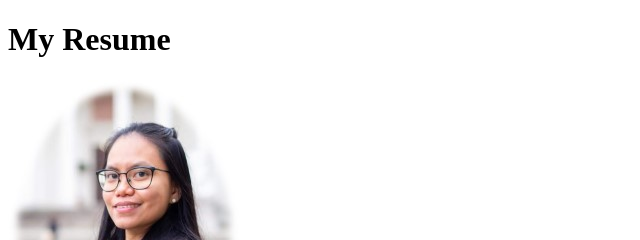
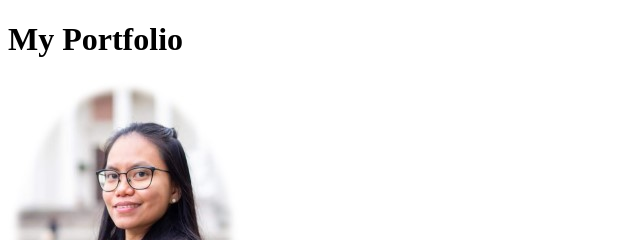
Before and after one commit to t2hale00/Portfolio-html-, a plain HTML site: page index.html in a window 1280 px wide. Shown: the top 240 px of the page, 0-640 px from the left. Drawn offline with Linux system fonts and the light colour scheme.

Commit message:
Update index.html

```diff
--- a/index.html
+++ b/index.html
@@ -1,13 +1,13 @@
 <!DOCTYPE html>
 <html>
 <head>
-    <title>My Resume</title>
+    <title>My Portfolio</title>
     <link rel="stylesheet" type="text/css" href="style.css">
 </head>
 <body>
     <div class="container">
         <div class="header">
-            <h1>My Resume</h1>
+            <h1>My Portfolio</h1>
         </div>
         <div>
             <img src="CV photo.jpg" alt="Lea Hampinen" class="center">
```
